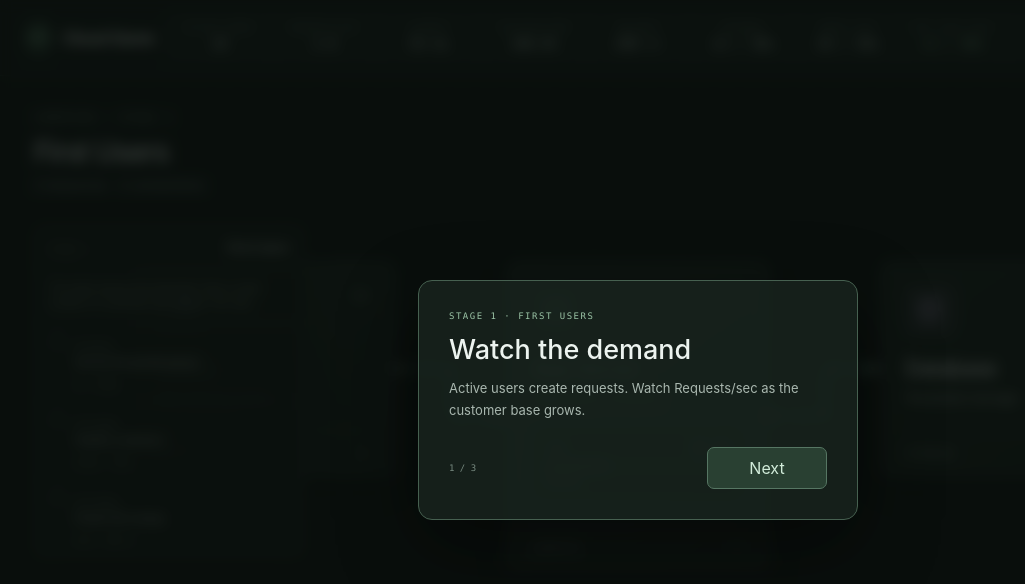
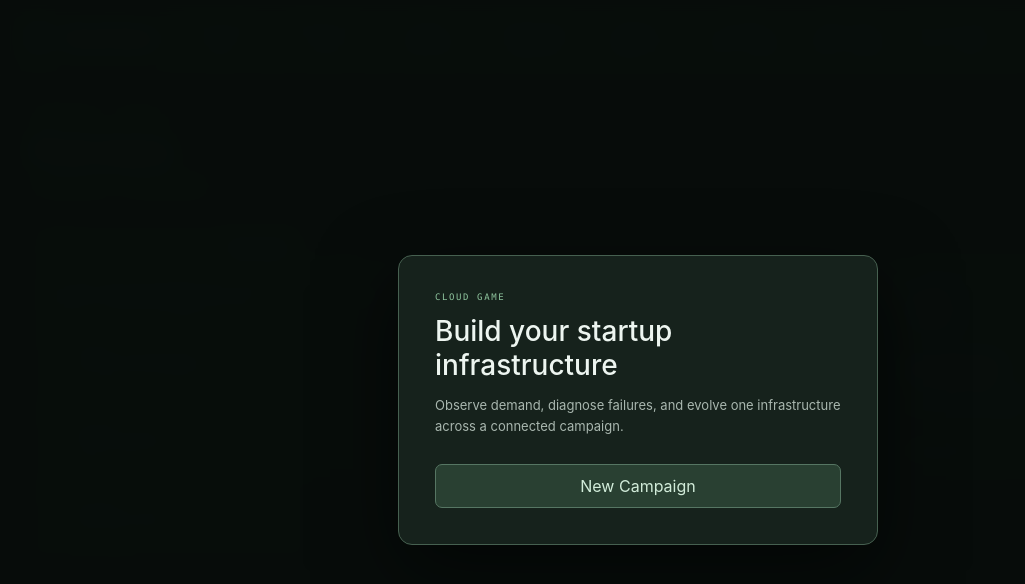
Before and after one commit to Eyadd101/mimar, a React (Vite) app: page / in a window 1280 px wide. Shown: the top 584 px of the page, without its empty margins (2-1027 px from the left). Built offline with nearby package versions, Linux system fonts and the light colour scheme.

Commit message:
Add local campaign save

```diff
--- a/src/App.css
+++ b/src/App.css
@@ -16,6 +16,80 @@
   padding: 24px;
   background: #080d0bd9;
   backdrop-filter: blur(8px);
+}
+
+.campaign-start-overlay {
+  position: absolute;
+  inset: 0;
+  z-index: 120;
+  display: grid;
+  place-items: center;
+  padding: 24px;
+  background: #080d0bf0;
+  backdrop-filter: blur(9px);
+}
+
+.campaign-start-card {
+  width: min(480px, 100%);
+  padding: 36px;
+  border: 1px solid #466050;
+  border-radius: 14px;
+  background: #18231df2;
+  box-shadow: 0 28px 80px #00000080;
+}
+
+.campaign-start-card__eyebrow {
+  margin-bottom: 12px;
+  color: #8fc59e;
+  font: 9px var(--mono);
+  letter-spacing: 1.6px;
+  text-transform: uppercase;
+}
+
+.campaign-start-card h1 {
+  color: #edf5f0;
+  font-size: 28px;
+  font-weight: 550;
+}
+
+.campaign-start-card > p:not(.campaign-start-card__eyebrow) {
+  margin-top: 13px;
+  color: #a9b7af;
+  font-size: 13px;
+  line-height: 1.6;
+}
+
+.campaign-start-card__save-error {
+  display: grid;
+  gap: 5px;
+  margin-top: 20px;
+  padding: 11px 13px;
+  border: 1px solid #714a42;
+  border-radius: 7px;
+  color: #d9aaa0;
+  background: #2a1d1a;
+  font-size: 10px;
+}
+
+.campaign-start-card__actions {
+  display: flex;
+  gap: 10px;
+  margin-top: 28px;
+}
+
+.campaign-start-card__actions button {
+  flex: 1;
+  padding: 11px 14px;
+  border: 1px solid #567663;
+  border-radius: 7px;
+  color: #d2ecda;
+  background: #294032;
+  cursor: pointer;
+}
+
+.campaign-start-card__actions button:hover {
+  border-color: #739b80;
+  background: #314c3b;
 }
 
 .stage-briefing-overlay {
--- a/src/App.tsx
+++ b/src/App.tsx
@@ -9,6 +9,7 @@ import {
 } from '@xyflow/react'
 import '@xyflow/react/dist/style.css'
 import { GameStateOverlay } from './components/GameStateOverlay'
+import { CampaignStartOverlay } from './components/CampaignStartOverlay'
 import { EventTimelinePanel } from './components/EventTimelinePanel'
 import { HintPanel } from './components/HintPanel'
 import { InfrastructureActionsPanel } from './components/InfrastructureActionsPanel'
@@ -39,6 +40,8 @@ function App() {
   const [hint, setHint] = useState<string | null>(null)
   const {
     simulation: traffic,
+    campaignStarted,
+    campaignSaveResult,
     campaign,
     gameStatus,
     gameOverReason,
@@ -57,6 +60,8 @@ function App() {
     startAdditionalAppServerDeployment,
     restartStage,
     restartCampaign,
+    startNewCampaign,
+    continueSavedCampaign,
     continueToNextStage,
     beginStage,
     updateResourcePosition,
@@ -283,6 +288,13 @@ function App() {
           onBeginStage={beginStage}
         />
       )}
+      {!campaignStarted && (
+        <CampaignStartOverlay
+          saveResult={campaignSaveResult}
+          onNewCampaign={startNewCampaign}
+          onContinueCampaign={continueSavedCampaign}
+        />
+      )}
     </main>
   )
 }
--- /dev/null
+++ b/src/components/CampaignStartOverlay.tsx
@@ -0,0 +1,44 @@
+import type { CampaignSaveResult } from '../simulation/campaignSave'
+
+type CampaignStartOverlayProps = {
+  saveResult: CampaignSaveResult
+  onNewCampaign: () => void
+  onContinueCampaign: () => void
+}
+
+export function CampaignStartOverlay({
+  saveResult,
+  onNewCampaign,
+  onContinueCampaign,
+}: CampaignStartOverlayProps) {
+  return (
+    <div className="campaign-start-overlay" role="dialog" aria-modal="true">
+      <section className="campaign-start-card">
+        <p className="campaign-start-card__eyebrow">Cloud Game</p>
+        <h1>Build your startup infrastructure</h1>
+        <p>
+          Observe demand, diagnose failures, and evolve one infrastructure
+          across a connected campaign.
+        </p>
+
+        {saveResult.status === 'corrupt' && (
+          <div className="campaign-start-card__save-error" role="alert">
+            <strong>Saved campaign unavailable</strong>
+            <span>{saveResult.message} Start a new campaign to reset it.</span>
+          </div>
+        )}
+
+        <div className="campaign-start-card__actions">
+          {saveResult.status === 'ready' && (
+            <button type="button" onClick={onContinueCampaign}>
+              Continue Campaign
+            </button>
+          )}
+          <button type="button" onClick={onNewCampaign}>
+            New Campaign
+          </button>
+        </div>
+      </section>
+    </div>
+  )
+}
--- a/src/hooks/useGameSimulation.ts
+++ b/src/hooks/useGameSimulation.ts
@@ -18,12 +18,20 @@ import {
   restartCampaign,
   restartStage,
 } from '../simulation/gameStateSimulation'
+import {
+  clearCampaignSave,
+  loadCampaignSave,
+  saveCampaign,
+} from '../simulation/campaignSave'
 
 export function useGameSimulation() {
+  const [campaignSaveResult, setCampaignSaveResult] = useState(loadCampaignSave)
+  const [campaignStarted, setCampaignStarted] = useState(false)
   const [gameState, setGameState] = useState(createInitialGameState)
   const [gameSpeed, setGameSpeed] =
     useState<SimulationSpeed>(defaultSimulationSpeed)
   const effectiveGameSpeed =
+    campaignStarted &&
     gameState.stageRuntime.status === 'playing' &&
     gameState.stageRuntime.briefingDismissed
       ? gameSpeed
@@ -42,6 +50,31 @@ export function useGameSimulation() {
 
     return () => window.clearInterval(timerId)
   }, [effectiveGameSpeed])
+
+  useEffect(() => {
+    if (campaignStarted) {
+      saveCampaign(gameState.campaign)
+    }
+  }, [campaignStarted, gameState.campaign])
+
+  const startNewCampaign = useCallback(() => {
+    clearCampaignSave()
+    const initialGameState = restartCampaign()
+    setGameState(initialGameState)
+    setCampaignSaveResult({ status: 'ready', campaign: initialGameState.campaign })
+    setCampaignStarted(true)
+    setGameSpeed(defaultSimulationSpeed)
+  }, [])
+
+  const continueSavedCampaign = useCallback(() => {
+    if (campaignSaveResult.status !== 'ready') {
+      return
+    }
+
+    setGameState(createInitialGameState(campaignSaveResult.campaign))
+    setCampaignStarted(true)
+    setGameSpeed(defaultSimulationSpeed)
+  }, [campaignSaveResult])
 
   const upgradeServer = useCallback((resourceId: string) => {
     setGameState((currentState) =>
@@ -89,6 +122,8 @@ export function useGameSimulation() {
 
   return {
     simulation: gameState.stageRuntime.simulation,
+    campaignStarted,
+    campaignSaveResult,
     campaign: gameState.campaign,
     stageStartCampaign: gameState.stageStartSnapshot,
     gameStatus: gameState.stageRuntime.status,
@@ -109,6 +144,8 @@ export function useGameSimulation() {
     startAdditionalAppServerDeployment: deployAdditionalAppServer,
     restartStage: resetStage,
     restartCampaign: resetCampaign,
+    startNewCampaign,
+    continueSavedCampaign,
     continueToNextStage: continueCampaign,
     beginStage,
     updateResourcePosition,
--- /dev/null
+++ b/src/simulation/campaignSave.ts
@@ -0,0 +1,223 @@
+import { campaignStageConfigs } from '../data/stages'
+import {
+  type CampaignResource,
+  type CampaignResourceType,
+  type CampaignState,
+} from './campaignSimulation'
+import { serverTierConfigs } from './config'
+
+export const campaignSaveKey = 'cloud-game-campaign'
+export const campaignSaveVersion = 1
+
+type CampaignSaveEnvelope = {
+  version: typeof campaignSaveVersion
+  campaign: CampaignState
+}
+
+type StorageReader = Pick<Storage, 'getItem'>
+type StorageWriter = Pick<Storage, 'setItem' | 'removeItem'>
+
+export type CampaignSaveResult =
+  | { status: 'empty' }
+  | { status: 'ready'; campaign: CampaignState }
+  | { status: 'corrupt'; message: string }
+
+const resourceTypes: readonly CampaignResourceType[] = [
+  'users',
+  'app-server',
+  'database',
+  'load-balancer',
+]
+
+export function loadCampaignSave(
+  storage: StorageReader | null = getBrowserStorage(),
+): CampaignSaveResult {
+  if (!storage) {
+    return { status: 'empty' }
+  }
+
+  try {
+    const storedValue = storage.getItem(campaignSaveKey)
+    if (storedValue === null) {
+      return { status: 'empty' }
+    }
+
+    const parsed: unknown = JSON.parse(storedValue)
+    if (!isValidSaveEnvelope(parsed)) {
+      return {
+        status: 'corrupt',
+        message: 'The saved campaign is invalid or from an unsupported version.',
+      }
+    }
+
+    return { status: 'ready', campaign: parsed.campaign }
+  } catch {
+    return {
+      status: 'corrupt',
+      message: 'The saved campaign could not be read.',
+    }
+  }
+}
+
+export function saveCampaign(
+  campaign: CampaignState,
+  storage: StorageWriter | null = getBrowserStorage(),
+) {
+  if (!storage) {
+    return false
+  }
+
+  const envelope: CampaignSaveEnvelope = {
+    version: campaignSaveVersion,
+    campaign,
+  }
+
+  try {
+    storage.setItem(campaignSaveKey, JSON.stringify(envelope))
+    return true
+  } catch {
+    return false
+  }
+}
+
+export function clearCampaignSave(
+  storage: StorageWriter | null = getBrowserStorage(),
+) {
+  if (!storage) {
+    return false
+  }
+
+  try {
+    storage.removeItem(campaignSaveKey)
+    return true
+  } catch {
+    return false
+  }
+}
+
+function getBrowserStorage() {
+  if (typeof window === 'undefined') {
+    return null
+  }
+
+  try {
+    return window.localStorage
+  } catch {
+    return null
+  }
+}
+
+function isValidSaveEnvelope(value: unknown): value is CampaignSaveEnvelope {
+  if (!isRecord(value) || value.version !== campaignSaveVersion) {
+    return false
+  }
+
+  return isValidCampaign(value.campaign)
+}
+
+function isValidCampaign(value: unknown): value is CampaignState {
+  if (!isRecord(value)) {
+    return false
+  }
+
+  const stageIndexIsValid =
+    Number.isInteger(value.currentStageIndex) &&
+    Number(value.currentStageIndex) >= 0 &&
+    Number(value.currentStageIndex) < campaignStageConfigs.length
+  const balanceIsValid =
+    typeof value.balance === 'number' &&
+    Number.isFinite(value.balance) &&
+    value.balance >= 0
+  const seedIsValid = Number.isInteger(value.seed)
+  const unlocksAreValid =
+    Array.isArray(value.unlockedResourceTypes) &&
+    value.unlockedResourceTypes.every(
+      (resourceType) =>
+        typeof resourceType === 'string' &&
+        resourceTypes.includes(resourceType as CampaignResourceType),
+    )
+  const completedStagesAreValid =
+    Array.isArray(value.completedStages) &&
+    value.completedStages.every(
+      (record) =>
+        isRecord(record) &&
+        typeof record.stageId === 'string' &&
+        campaignStageConfigs.some((stage) => stage.id === record.stageId) &&
+        (record.stars === 1 || record.stars === 2 || record.stars === 3),
+    )
+
+  return (
+    stageIndexIsValid &&
+    balanceIsValid &&
+    seedIsValid &&
+    unlocksAreValid &&
+    completedStagesAreValid &&
+    isValidInfrastructure(value.infrastructure)
+  )
+}
+
+function isValidInfrastructure(value: unknown) {
+  if (
+    !isRecord(value) ||
+    !Array.isArray(value.resources) ||
+    !Array.isArray(value.connections) ||
+    !value.resources.every(isValidResource)
+  ) {
+    return false
+  }
+
+  const resourceIds = new Set(
+    value.resources.map((resource) => (resource as CampaignResource).id),
+  )
+  const requiredResourcesExist =
+    value.resources.some(
+      (resource) => (resource as CampaignResource).type === 'users',
+    ) &&
+    value.resources.some(
+      (resource) => (resource as CampaignResource).type === 'database',
+    ) &&
+    value.resources.some(
+      (resource) => (resource as CampaignResource).type === 'app-server',
+    )
+
+  return (
+    requiredResourcesExist &&
+    resourceIds.size === value.resources.length &&
+    value.connections.every(
+      (connection) =>
+        isRecord(connection) &&
+        typeof connection.id === 'string' &&
+        typeof connection.sourceId === 'string' &&
+        typeof connection.targetId === 'string' &&
+        resourceIds.has(connection.sourceId) &&
+        resourceIds.has(connection.targetId),
+    )
+  )
+}
+
+function isValidResource(value: unknown): value is CampaignResource {
+  if (
+    !isRecord(value) ||
+    typeof value.id !== 'string' ||
+    typeof value.name !== 'string' ||
+    typeof value.type !== 'string' ||
+    !resourceTypes.includes(value.type as CampaignResourceType) ||
+    !isRecord(value.position) ||
+    typeof value.position.x !== 'number' ||
+    !Number.isFinite(value.position.x) ||
+    typeof value.position.y !== 'number' ||
+    !Number.isFinite(value.position.y)
+  ) {
+    return false
+  }
+
+  return value.type !== 'app-server' || isServerTierId(value.tierId)
+}
+
+function isServerTierId(value: unknown): value is keyof typeof serverTierConfigs {
+  return typeof value === 'string' && value in serverTierConfigs
+}
+
+function isRecord(value: unknown): value is Record<string, unknown> {
+  return typeof value === 'object' && value !== null
+}
```
